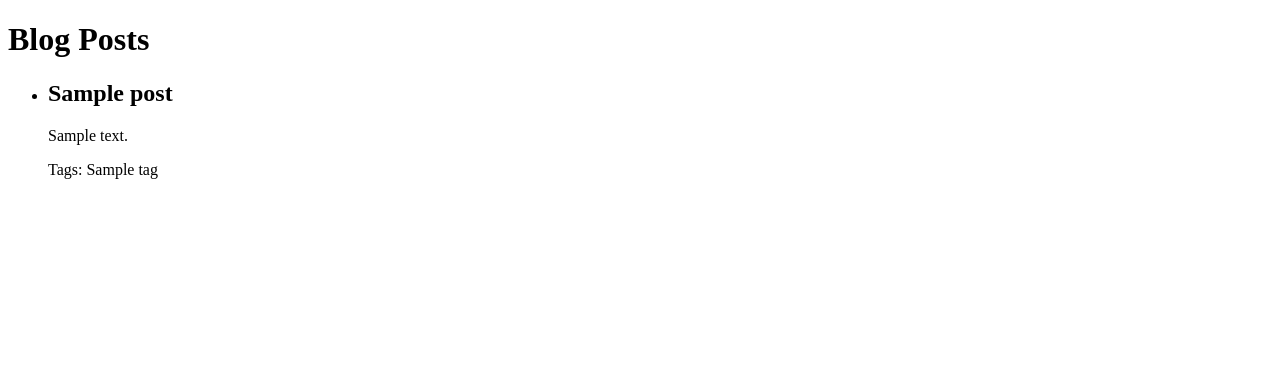
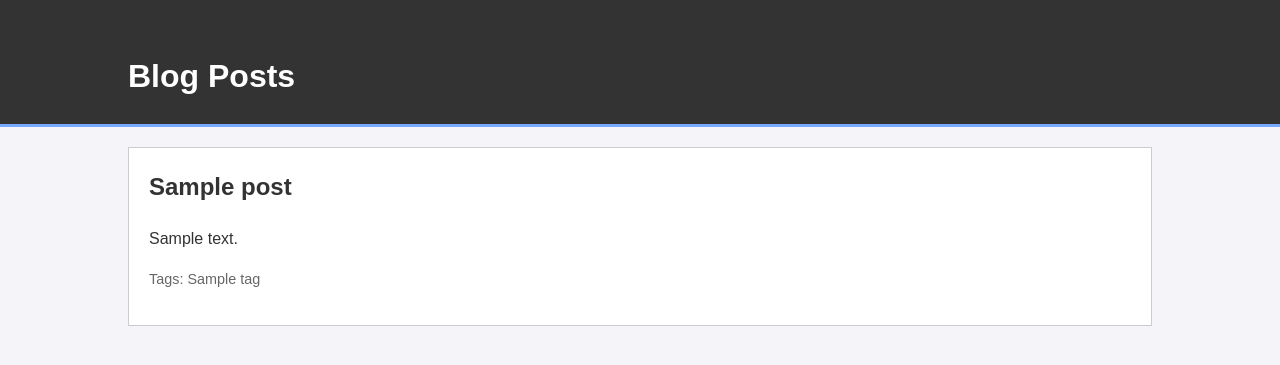
Before and after one commit to andrelcunha/Challenge1_Django_Blog, a Django app: page /blog/ in a window 1280 px wide. Shown: the top 365 px of the page. Run offline with Django 5.2, Linux system fonts and the light colour scheme; tables that the repository leaves empty hold one stand-in row (values such as "Sample post").

Commit message:
add style to blog template

```diff
--- a/core/templates/core/blog_list.html
+++ b/core/templates/core/blog_list.html
@@ -2,22 +2,78 @@
 <html>
 <head>
     <title>Blog List</title>
+    <style>
+        body {
+            font-family: Arial, sans-serif;
+            background-color: #f4f4f9;
+            color: #333;
+            line-height: 1.6;
+            margin: 0;
+            padding: 0;
+        }
+        .container {
+            width: 80%;
+            margin: auto;
+            overflow: hidden;
+        }
+        header {
+            background: #333;
+            color: #fff;
+            padding-top: 30px;
+            min-height: 70px;
+            border-bottom: #77aaff 3px solid;
+        }
+        header a {
+            color: #fff;
+            text-decoration: none;
+            text-transform: uppercase;
+            font-size: 16px;
+        }
+        header ul {
+            padding: 0;
+            list-style: none;
+        }
+        header ul li {
+            float: left;
+            display: inline;
+            padding: 0 20px 0 20px;
+        }
+        .posts {
+            margin: 20px 0;
+            padding: 20px;
+            background: #fff;
+            border: #ccc 1px solid;
+        }
+        .posts h2 {
+            margin-top: 0;
+            color: #333;
+        }
+        .tags {
+            margin-top: 10px;
+            font-size: 0.9em;
+            color: #666;
+        }
+    </style>
 </head>
 <body>
-    <h1>Blog Posts</h1>
-    <ul>
-        {% for post in posts %}
-            <li>
+    <header>
+        <div class="container">
+            <h1>Blog Posts</h1>
+        </div>
+    </header>
+    <div class="container">
+        <div class="posts">
+            {% for post in posts %}
                 <h2>{{ post.title }}</h2>
                 <p>{{ post.content }}</p>
-                <p>Tags:
+                <p class="tags">Tags:
                     {% for tag in post.tags.all %}
                         {{ tag.name }}
                         {% if not forloop.last %}, {% endif %}
                     {% endfor %}
                 </p>
-            </li>
-        {% endfor %}
-    </ul>
+            {% endfor %}
+        </div>
+    </div>
 </body>
 </html>
```
